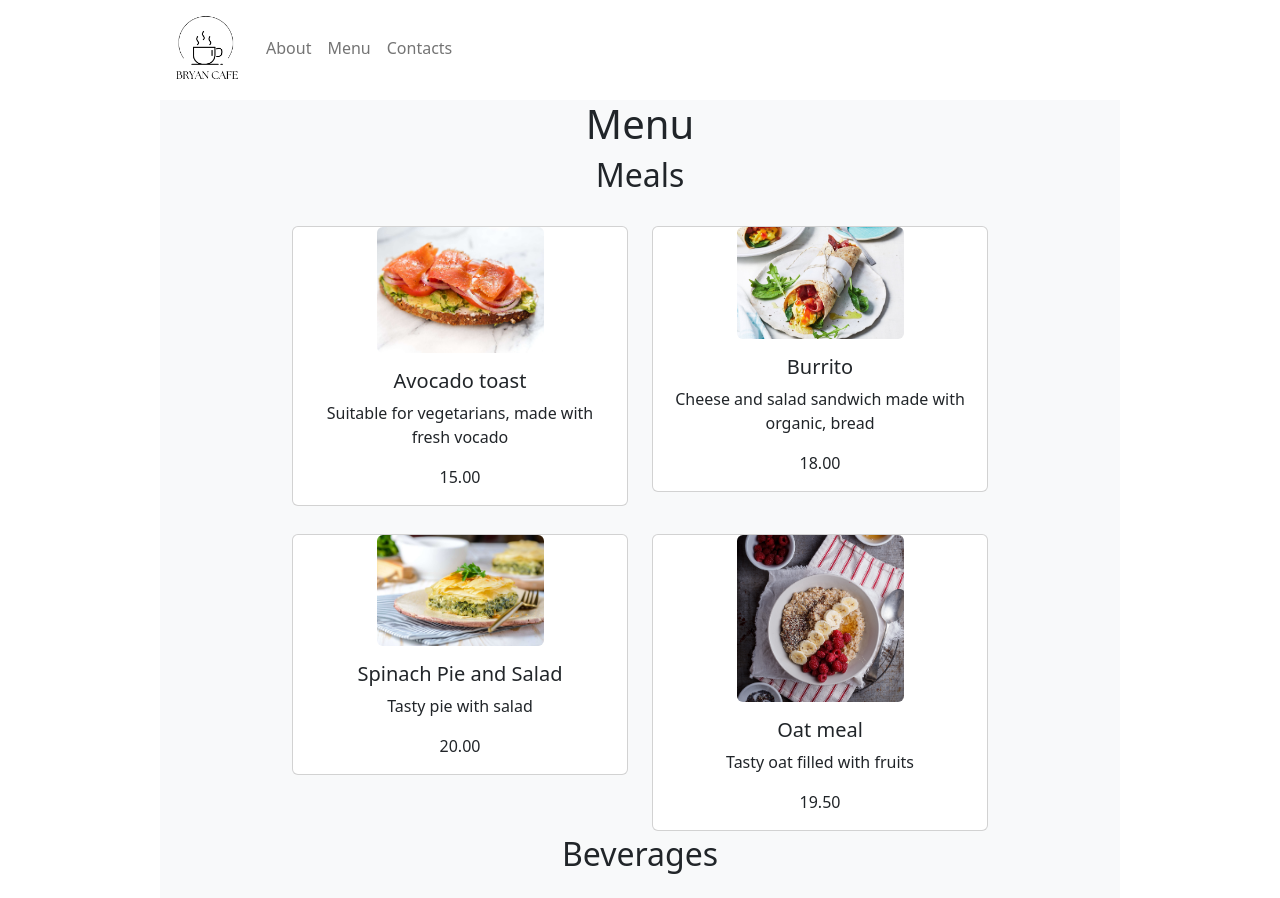
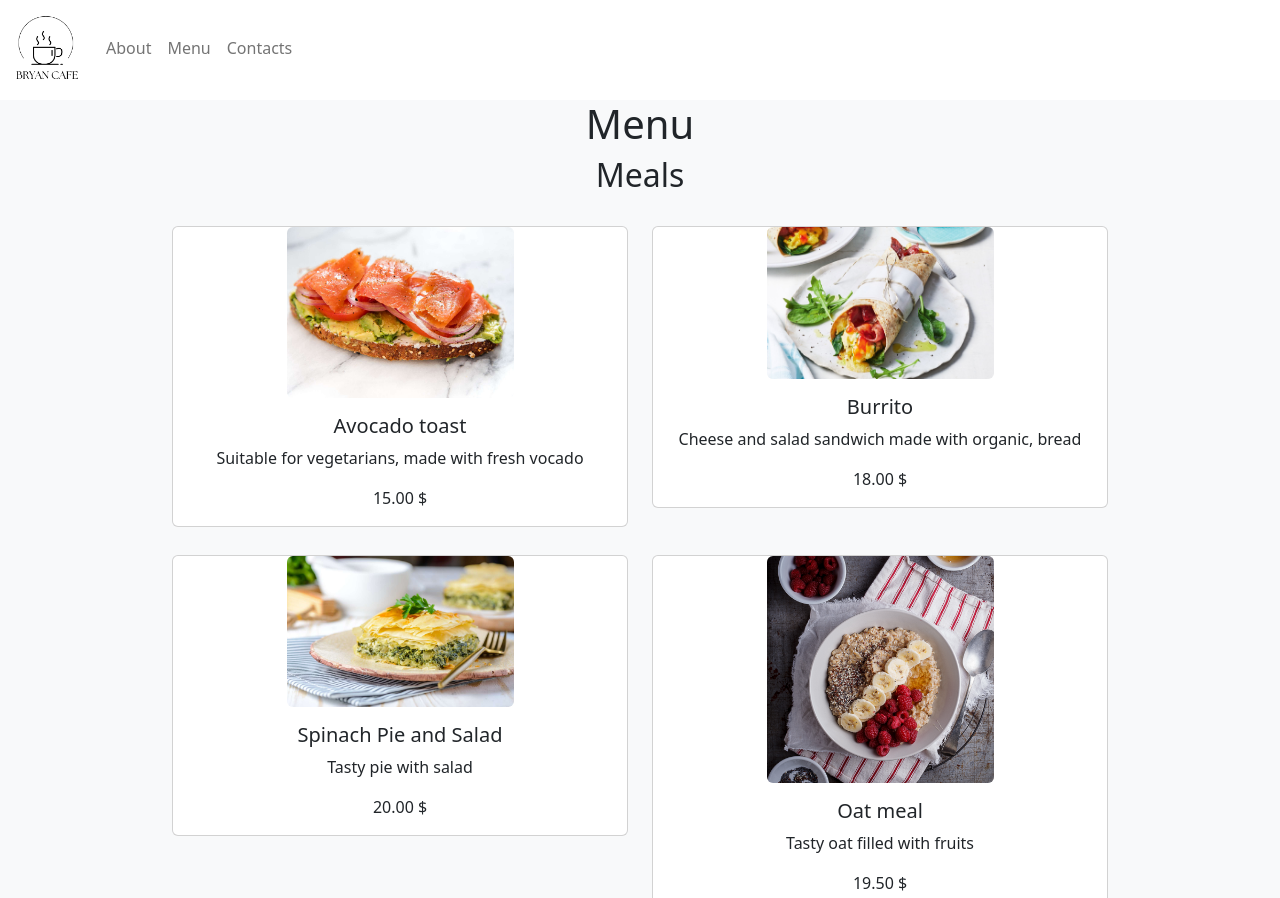
Before and after one commit to paper0420/BryanCafe, a plain HTML site: page menu.html in a window 1280 px wide. Shown: the top 898 px of the page. Drawn offline with nearby package versions, Linux system fonts and the light colour scheme.

Commit message:
fix layout

```diff
--- a/js/menu.js
+++ b/js/menu.js
@@ -90,7 +90,7 @@ function createMenuCard(
   cardDescriptionNode.appendChild(document.createTextNode(description));
 
   let cardPriceNode = createNodeWithAttribuites("p", { class: "card-text" });
-  cardPriceNode.appendChild(document.createTextNode(price));
+  cardPriceNode.appendChild(document.createTextNode(price + "$"));
 
   let cardSizeNode = createNodeWithAttribuites("h5", { class: "card-title" });
   cardSizeNode.appendChild(document.createTextNode(size));
--- a/menu.html
+++ b/menu.html
@@ -13,8 +13,8 @@
     <title>Menu</title>
   </head>
   <body>
-    <div class="w-75 m-auto vh-100">
-      <nav class="navbar navbar-expand-lg bg-white fixed-top w-75 m-auto">
+    <div class="m-auto vh-100">
+      <nav class="navbar navbar-expand-lg bg-white fixed-top m-auto">
         <div class="container-fluid">
           <a class="navbar-brand" href="./index.html">
             <img src="./images/logo.png" alt="Loga" width="70" height="70" />
```
Also changed, not shown: contact.html (+2 -2 lines), index.html (+2 -2 lines), privacypolicy.html (+2 -2 lines).
